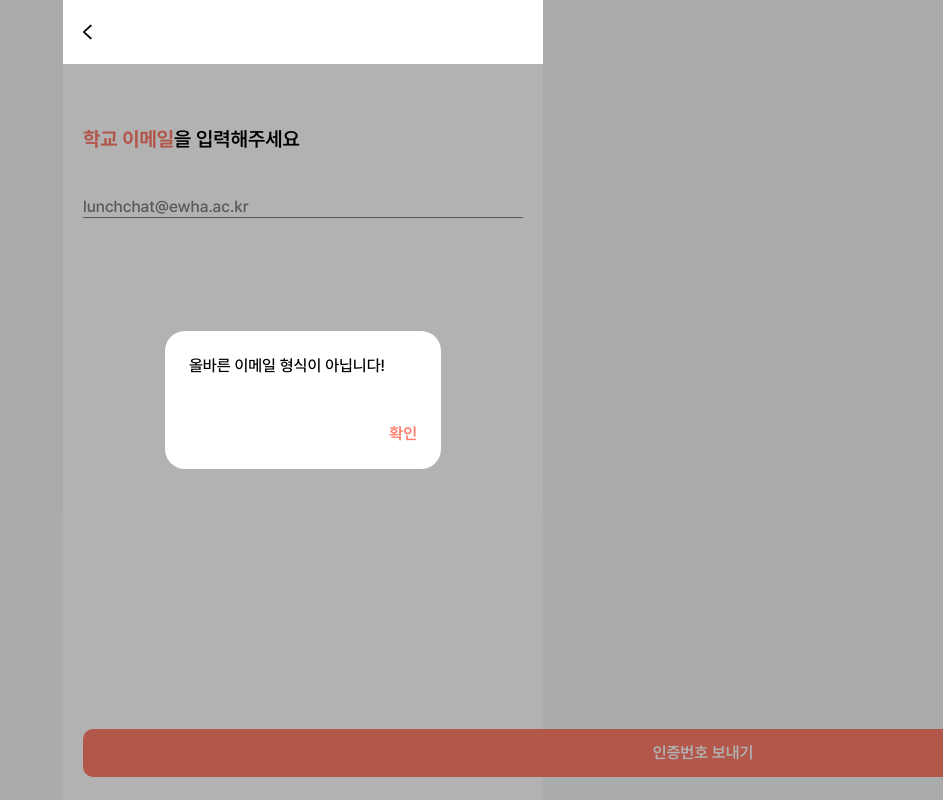
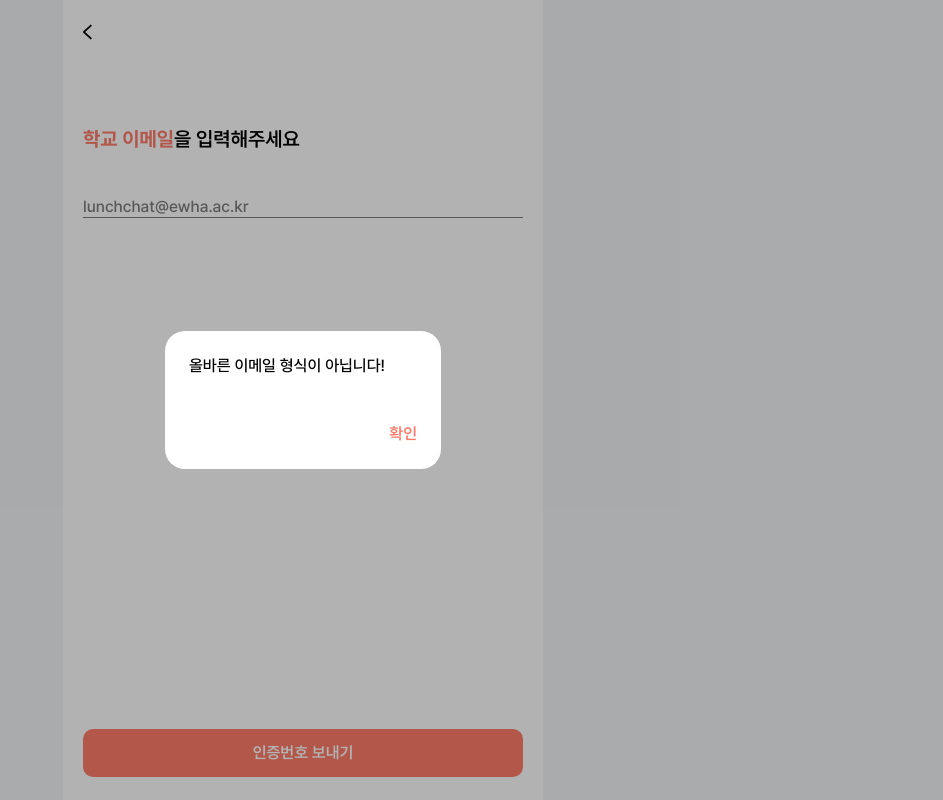
Before and after one commit to LUNCH-CHAT/FRONTEND, a React (Vite) app: page /onboarding/email in a window 1280 px wide. Both pictures are taken after a click on the button "인증번호 보내기". Shown: the whole page, without its empty margins (337-1280 px from the left). Built offline with nearby package versions, Linux system fonts and the light colour scheme.

Commit message:
style: 로그인 내 버튼, 모달 디자인 수정

```diff
--- a/src/components/Modal.tsx
+++ b/src/components/Modal.tsx
@@ -6,7 +6,7 @@ interface ModalState {
 const Modal=({modalText,onClose}:ModalState)=>{
 
     return(
-        <div className="fixed inset-0 flex justify-center items-center bg-[rgba(0,0,0,0.3)]">
+        <div className="fixed inset-0 z-50 flex justify-center items-center bg-[rgba(0,0,0,0.3)]">
             <div className="bg-white min-w-[276px] min-h-[138px] rounded-[20px] p-6 leading-[22px] flex flex-col justify-between">
                 {/*/n 사용가능 */}
                 <p className="text-black pb-6 whitespace-pre-wrap font-[pretendard] font-medium">{modalText}</p>
--- a/src/pages/login-page/email-step-page.tsx
+++ b/src/pages/login-page/email-step-page.tsx
@@ -48,7 +48,7 @@ export default function EmailStepPage() {
               className="w-full text-black text-[16px] font-[pretendard] font-medium leading-[20px] border-b border-[#7D7D7D] focus:border-[#FF7C6A] focus:outline-none"
             />
           </div>
-          <div className="fixed bottom-0 px-[20px] pb-[23px] w-full">
+          <div className="fixed max-w-[480px] bottom-0 px-[20px] pb-[23px] w-full">
             <button
               type="button"
               onClick={handleEmailClick}
@@ -86,7 +86,7 @@ export default function EmailStepPage() {
               ))}
           </div>
 
-          <div className="w-full fixed bottom-0 flex flex-col items-center px-[20px] pb-[23px]">
+          <div className="w-full fixed max-w-[480px] bottom-0 flex flex-col items-center px-[20px] pb-[23px]">
             <button
               type="button"
               className="inline-block border-b border-[#FF7C6A] text-[#FF7C6A] font-[pretendard] font-medium text-[13px] mb-[13px] cursor-pointer"
--- a/src/pages/login-page/onboarding-page.tsx
+++ b/src/pages/login-page/onboarding-page.tsx
@@ -20,7 +20,7 @@ export default function OnboardingPage() {
                         </button>
                         <button
                             type="button"
-                            className="w-[212px] h-[40px] bg-white rounded-[10px] text-center text-black font-[pretendard] font-medium cursor-pointer flex items-center justify-center">
+                            className="w-[212px] h-[40px] bg-white rounded-[10px] text-center text-black font-[pretendard] font-medium cursor-pointer flex items-center justify-center  border border-[#D4D4D4]">
                             <img src="/src/assets/icons/google-logo.svg" alt="구글 로고 이미지" className="size-[19px] pr-[7px]"/> 이메일 로그인
                         </button>
                     </div>
--- a/src/pages/login-page/profile-step-page.tsx
+++ b/src/pages/login-page/profile-step-page.tsx
@@ -129,7 +129,7 @@ export default function ProfileStepPage() {
           </div>
         )}
         {step === 5 && <>{navigate(`/onboarding/complete`)}</>}
-        <div className="fixed bottom-0 px-[22px] w-full pb-[23px]">
+        <div className="fixed max-w-[480px] bottom-0 px-[22px] w-full pb-[23px]">
           <button
             type="button"
             onClick={() => setStep(step + 1)}
```
